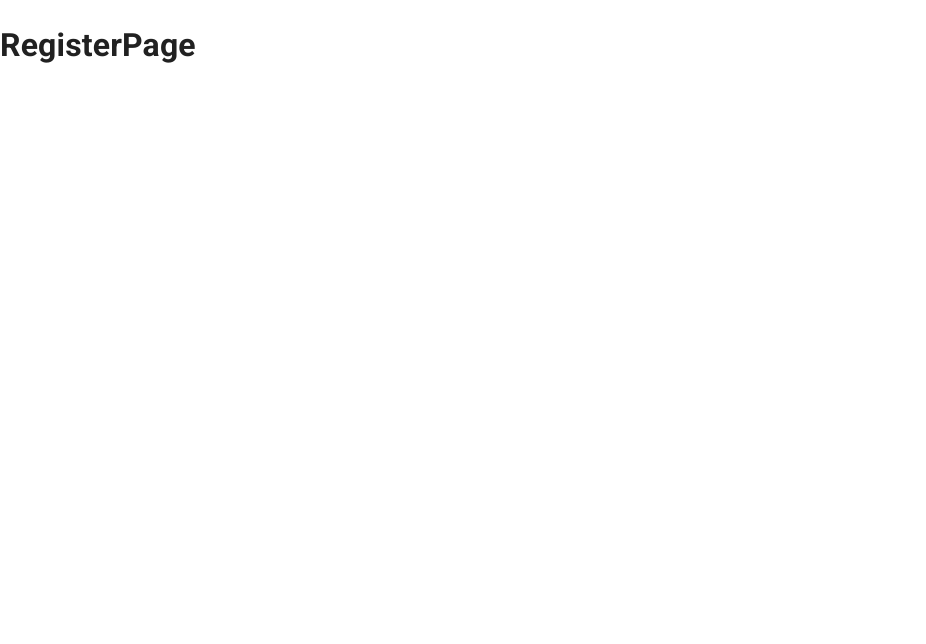
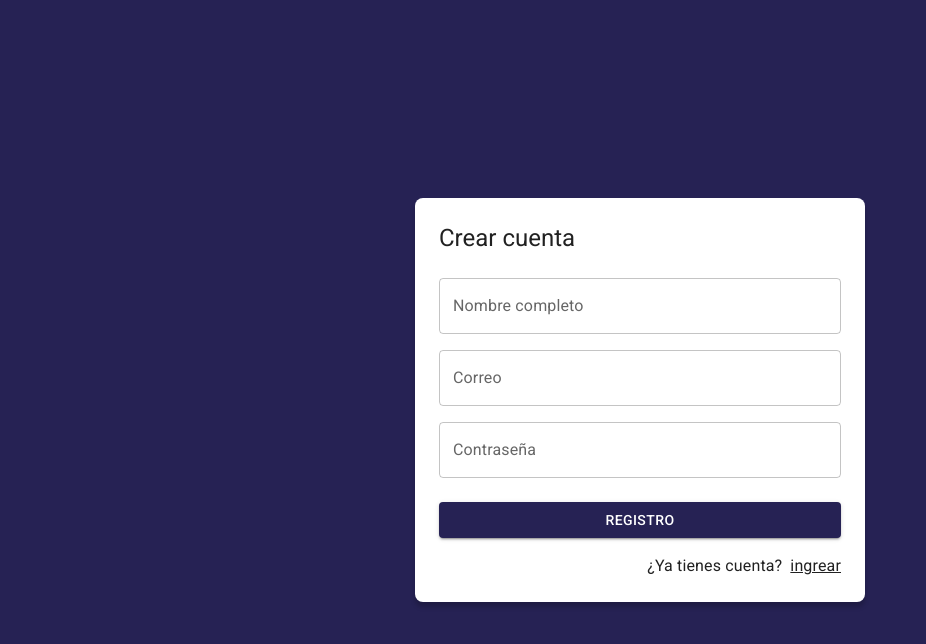
Before and after one commit to RunyShark/journalApp, a React (Vite) app: page /auth/register in a window 1280 px wide. Shown: the top 644 px of the page, without its empty margins (0-926 px from the left). Built offline with nearby package versions, Linux system fonts and the light colour scheme.

Commit message:
styleRegistro

```diff
--- /dev/null
+++ b/src/auth/layout/AuthLayout.jsx
@@ -0,0 +1,30 @@
+import { Grid, Typography } from "@mui/material";
+export const AuthLayout = ({ children, title = "" }) => {
+  return (
+    <Grid
+      container
+      spacing={0}
+      direction="column"
+      alignItems="center"
+      justifyContent="center"
+      sx={{ minHeight: "100vh", backgroundColor: "primary.main", padding: 4 }}
+    >
+      <Grid
+        item
+        className="box-shadow"
+        xs={3}
+        sx={{
+          width: { md: 450 },
+          backgroundColor: "white",
+          padding: 3,
+          borderRadius: 2,
+        }}
+      >
+        <Typography variant="h5" sx={{ mb: 1 }}>
+          {title}
+        </Typography>
+        {children}
+      </Grid>
+    </Grid>
+  );
+};
--- a/src/auth/layout/index.js
+++ b/src/auth/layout/index.js
@@ -0,0 +1 @@
+export * from "./AuthLayout";
--- a/src/auth/pages/LoginPages.jsx
+++ b/src/auth/pages/LoginPages.jsx
@@ -1,25 +1,10 @@
 import { Link as RouterLink } from "react-router-dom";
 import { Google } from "@mui/icons-material";
 import { Grid, Typography, TextField, Button, Link } from "@mui/material";
+import { AuthLayout } from "../../index";
 export const LoginPages = () => {
   return (
-    <Grid
-      container
-      spacing={0}
-      direction="column"
-      alignItems="center"
-      justifyContent="center"
-      sx={{ minHeight: "100vh", backgroundColor: "primary.main", padding: 4 }}
-    >
-      <Grid
-        item
-        className="box-shadow"
-        xs={3}
-        sx={{ backgroundColor: "white", padding: 3, borderRadius: 2 }}
-      >
-        <Typography variant="h5" sx={{ mb: 1 }}>
-          login
-        </Typography>
+    <AuthLayout title="Login">
       <form>
         <Grid container>
           <Grid item xs={12} sx={{ mt: 2 }}>
@@ -58,7 +43,6 @@
           </Grid>
         </Grid>
       </form>
-      </Grid>
-    </Grid>
+    </AuthLayout>
   );
 };
--- a/src/auth/pages/RegisterPage.jsx
+++ b/src/auth/pages/RegisterPage.jsx
@@ -1,7 +1,51 @@
+import { Link as RouterLink } from "react-router-dom";
+import { AuthLayout } from "../../index";
+import { Grid, Typography, TextField, Button, Link } from "@mui/material";
 export const RegisterPage = () => {
   return (
-    <>
-      <h1>RegisterPage</h1>
-    </>
+    <AuthLayout title="Crear cuenta">
+      <form>
+        <Grid container>
+          <Grid item xs={12} sx={{ mt: 2 }}>
+            <TextField
+              label="Nombre completo"
+              type="text"
+              placeholder="Escribe tu nombre"
+              fullWidth
+            />
+          </Grid>
+          <Grid item xs={12} sx={{ mt: 2 }}>
+            <TextField
+              label="Correo"
+              type="email"
+              placeholder="Escribe tu corre"
+              fullWidth
+            />
+          </Grid>
+          <Grid item xs={12} sx={{ mt: 2 }}>
+            <TextField
+              label="Contraseña"
+              type="password"
+              placeholder="Escribe tu contraseña"
+              fullWidth
+            />
+          </Grid>
+
+          <Grid container spacing={2} sx={{ mb: 2, mt: 1 }}>
+            <Grid item xs={12}>
+              <Button variant="contained" fullWidth>
+                Registro
+              </Button>
+            </Grid>
+          </Grid>
+          <Grid container direction="row" justifyContent="end">
+            <Typography sx={{ mr: 1 }}>¿Ya tienes cuenta?</Typography>
+            <Link component={RouterLink} color="inherit" to="/auth/login">
+              ingrear
+            </Link>
+          </Grid>
+        </Grid>
+      </form>
+    </AuthLayout>
   );
 };
```
Lines whose indentation alone changed are shown as unchanged.
